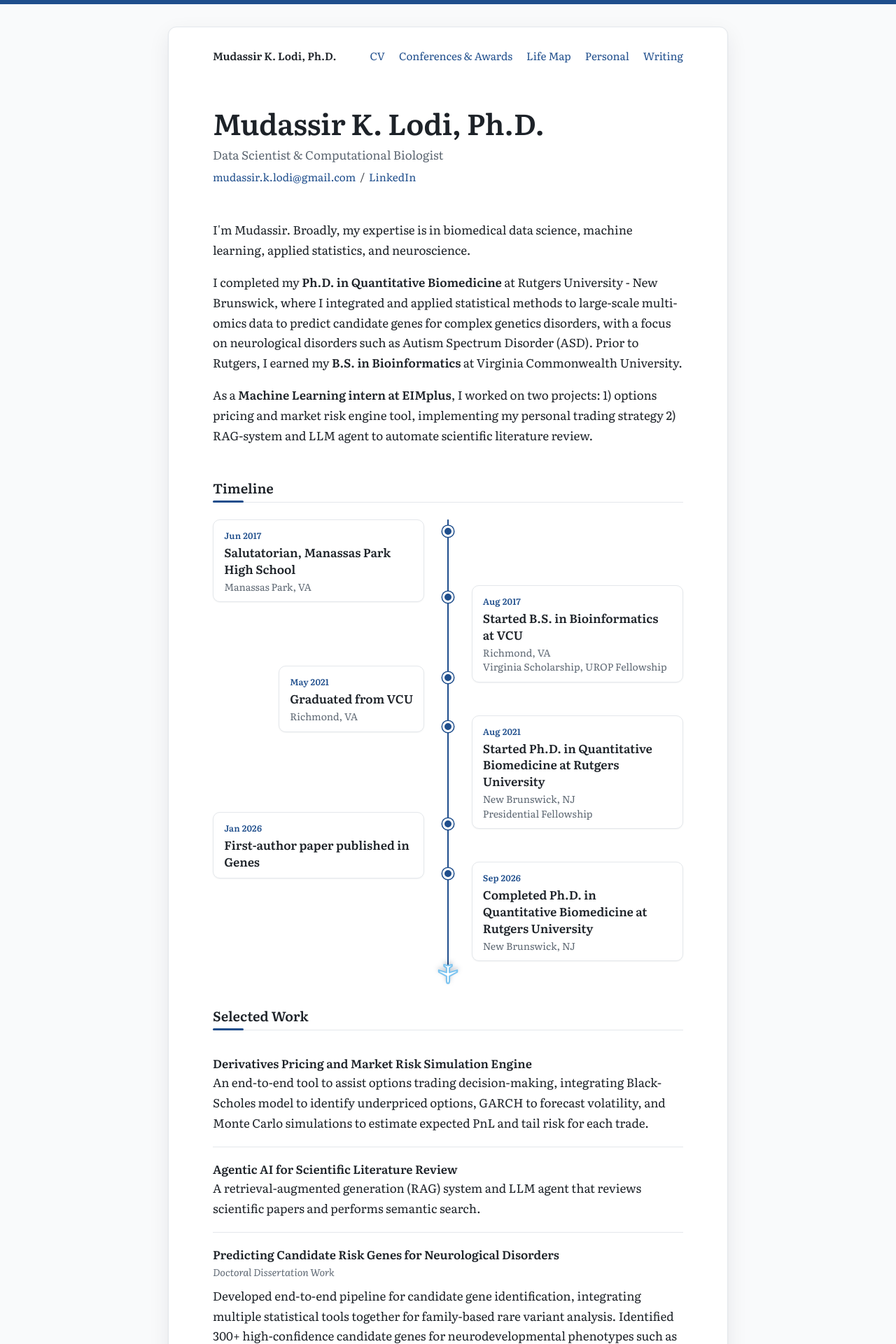
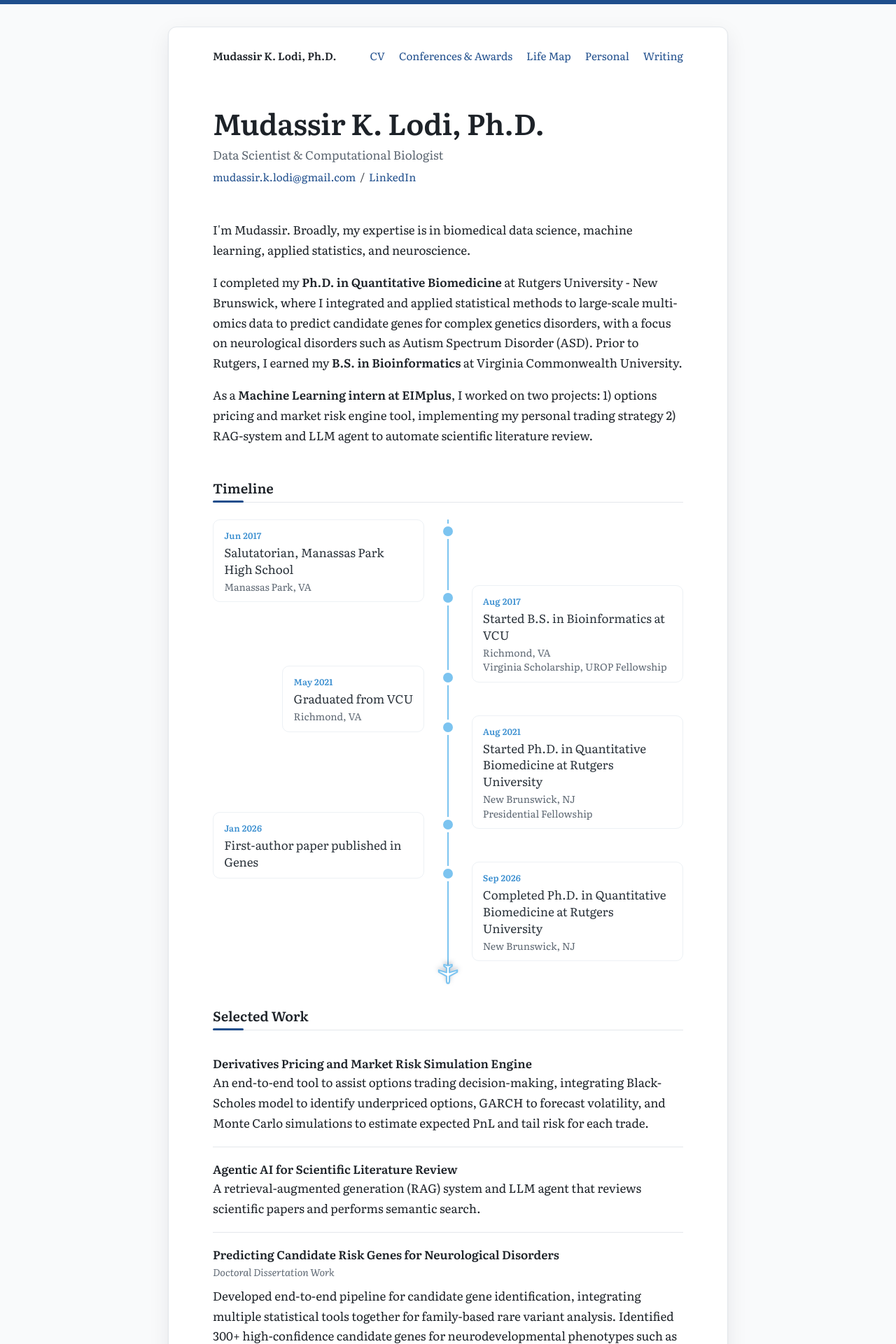
Before and after one commit to mklodi1/mklodi1.github.io, a Jekyll site: the page built from index.html, in a window 1280 px wide. Shown: the top 1920 px of the page at 70% size. Built offline with Jekyll 4.4.1, drawn with Linux system fonts in a browser that asks for light colours.

Commit message:
Lighter, cleaner timeline styling
Co-Authored-By: Claude Opus 5.5 <noreply@anthropic.com>
Claude-Session: https://claude.ai/code/session_018B7yRm4wV88UDqtVSP6gVK

```diff
--- a/assets/css/style.css
+++ b/assets/css/style.css
@@ -540,3 +540,21 @@ body { border-top: 6px solid var(--link); }
   .journey-dot, .journey-item:nth-child(odd) .journey-dot { left: 0; right: auto; }
 }
 @media print { .journey-animate .journey-item { opacity: 1 !important; transform: none !important; } }
+
+/* lighter, cleaner timeline: light-blue line and hollow dots that match the plane */
+.journey { --tl: #7CC4F0; --tl-soft: #E8EEF4; }
+.journey::before { background: var(--tl-soft); }
+.journey::after { background: var(--tl); }
+.journey-dot {
+  width: 14px; height: 14px; top: .65rem; right: -7px; background: #fff;
+  border: 2px solid var(--tl); box-shadow: 0 0 0 4px #fff;
+}
+.journey-item:nth-child(odd) .journey-dot { left: -7px; right: auto; }
+.journey-item.in .journey-dot { background: var(--tl); }
+.journey-card { border-color: #EDF1F5; box-shadow: none; }
+.journey-when { color: #3B8FD0; font-weight: 600; }
+.journey-title { font-weight: 500; color: #2B333B; }
+.journey-item:hover .journey-card { border-color: var(--tl); box-shadow: 0 6px 18px rgba(60, 140, 210, .10); }
+@media (max-width: 600px) {
+  .journey-dot, .journey-item:nth-child(odd) .journey-dot { left: 1px; right: auto; }
+}
```
